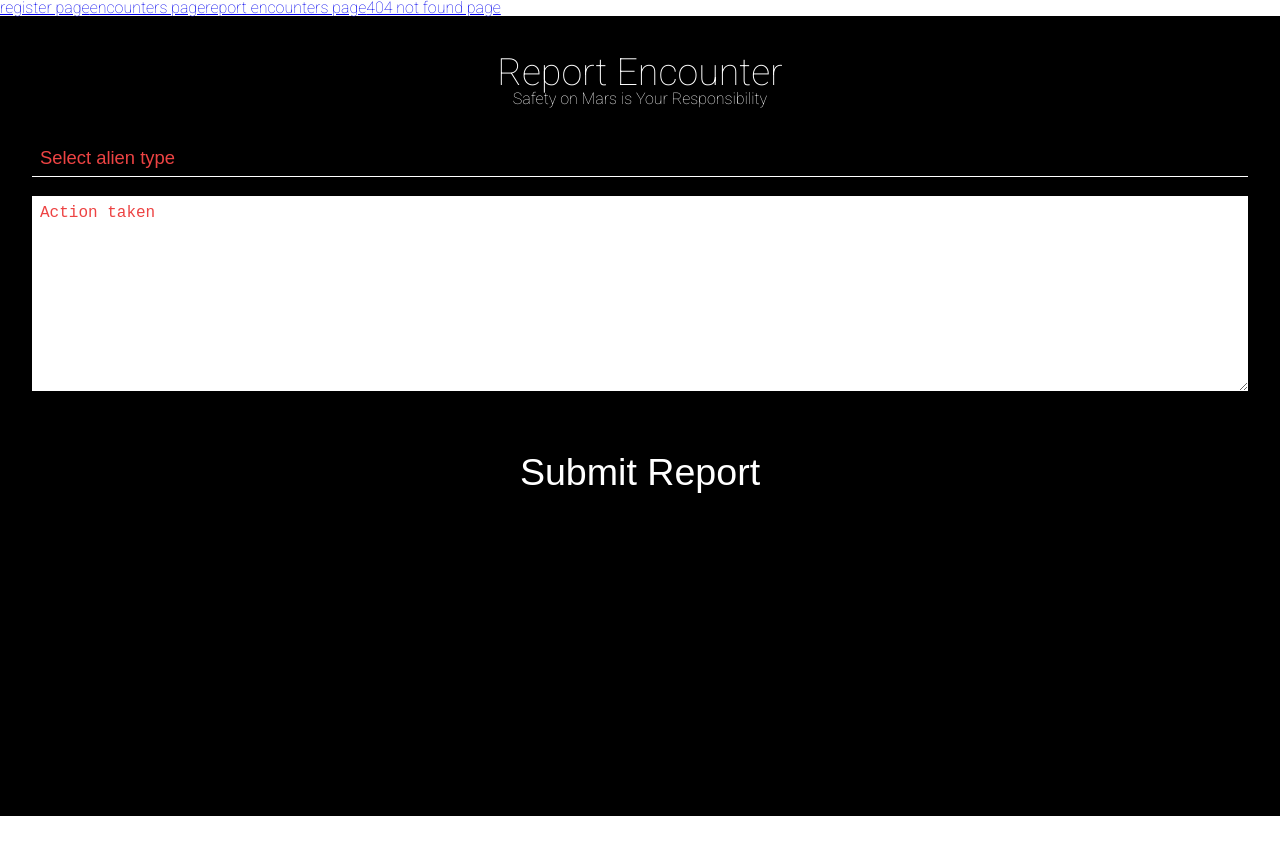
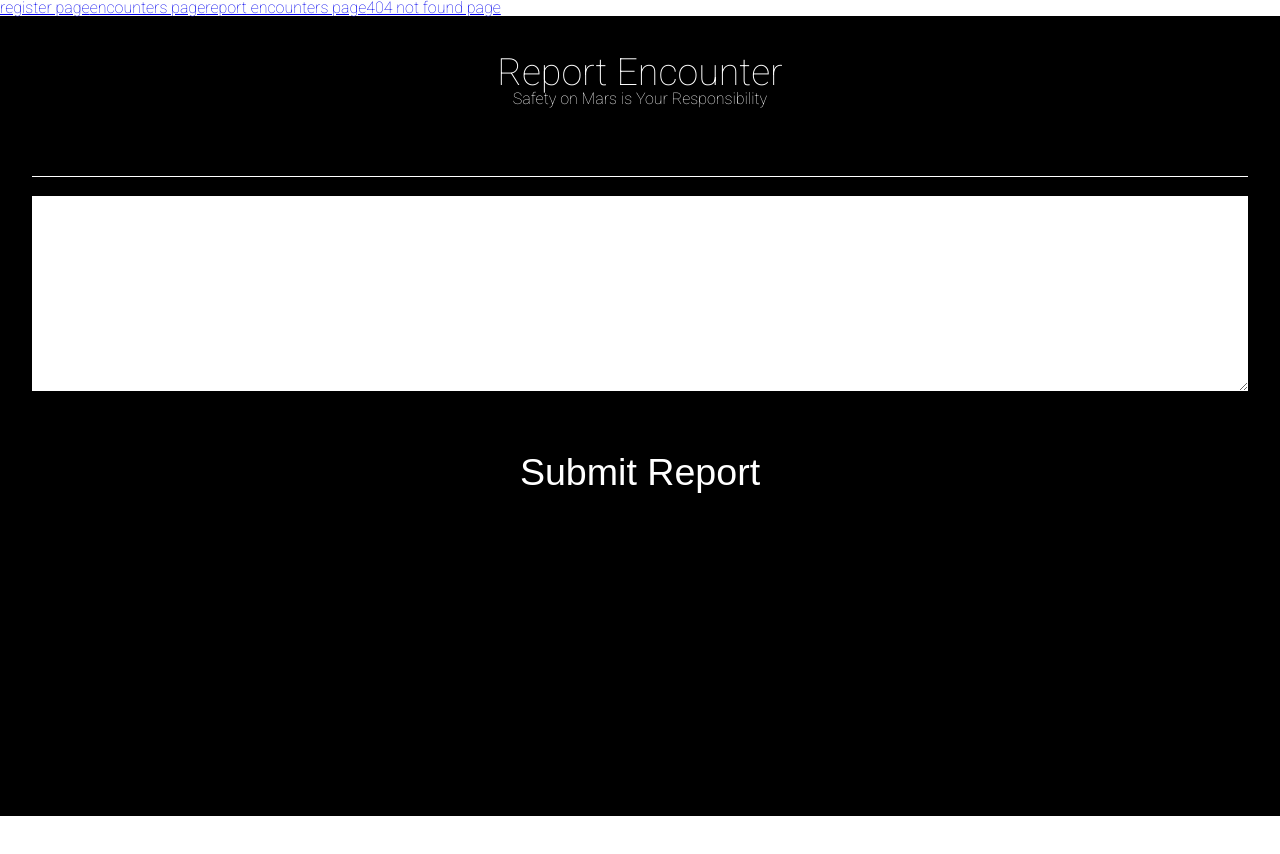
Before and after one commit to evanlawgray/mars-colony, an Angular app: page /report in a window 1280 px wide. Before the commit this address had no page. Built offline with nearby package versions, Linux system fonts and the light colour scheme.

Commit message:
Bind report encounter form to capture data from user (not inc. date & colonist ID).

```diff
--- a/src/app/report/report.component.html
+++ b/src/app/report/report.component.html
@@ -4,20 +4,17 @@
     <p class="report-encounter-text">Safety on Mars is Your Responsibility</p>
 
     <div class="form-container">
-        <form id="form">
+        <form id="form" [formGroup]="reportForm" [ngClass]="{'flashing-input':submitted}">
 
-          <select>
-            <option value="" disabled selected>Select alien type</option>
-            <option value="AlienHunter">Predator</option>
-            <option value="YogaTeacher">Endomorph</option>
-            <option value="DustFarmer">Octospider</option>
-            <option value="Front-End Developer">Special K</option>
+          <select formControlName="atype">
+            <option value="none" disabled selected>Select alien type</option>
+            <option *ngFor="let alien of aliens" value="{{alien.id}}">{{ alien.type }}</option>
           </select>
 
-          <textarea class="alien-type-textarea" name="alien-type-form" form="form">Action taken</textarea>
+          <textarea class="alien-type-textarea" name="alien-type-form" formControlName="action" form="form">Action taken</textarea>
         </form>
 
-        <button type="submit" class="submit-report-button">Submit Report</button>
+        <button (click)="logEncounter()" type="submit" class="submit-report-button">Submit Report</button>
     </div>
   </div>
 </div>
--- a/src/app/report/report.component.ts
+++ b/src/app/report/report.component.ts
@@ -1,4 +1,6 @@
 import { Component, OnInit } from '@angular/core';
+import { FormGroup, FormControl, FormBuilder, Validators, ValidatorFn, AbstractControl } from '@angular/forms';
+import { NewEncounter, Alien, Colonist } from '../models';
 
 @Component({
   selector: 'app-report',
@@ -6,8 +8,67 @@ import { Component, OnInit } from '@angular/core';
   styleUrls: ['./report.component.scss']
 })
 export class ReportComponent implements OnInit {
+  newEncounter: NewEncounter;
+  colonist: Colonist;
+  aliens: Alien[];
+  date: Date;
+  reportForm: FormGroup;
+  submitted: boolean;
 
-  constructor() { }
+
+  constructor() {
+    this.aliens = [
+      {
+        "type": "Special K",
+        "submitted_by": "1",
+        "id": 1,
+        "description": "Special."
+      },
+      {
+        "type": "Endomorph",
+        "submitted_by": "1",
+        "id": 2,
+        "description": "Slimy, and gross."
+      },
+      {
+        "type": "Octospider",
+        "submitted_by": "1",
+        "id": 3,
+        "description": "Rendevous with Rama."
+      },
+      {
+        "type": "The Predator",
+        "submitted_by": "1",
+        "id": 4,
+        "description": "Yeah, he's here. Call Arnold."
+      },
+      {
+        "type": "Darth Vader",
+        "submitted_by": "3",
+        "id": 5,
+        "description": "Got daddy issues."
+      },
+      {
+        "type": "Yoda",
+        "submitted_by": "3",
+        "id": 6,
+        "description": "Do or do not do; there is not try."
+      }
+    ];
+
+    this.submitted = false;
+
+    this.reportForm = new FormGroup ({
+      atype: new FormControl('', [Validators.required]),
+      action: new FormControl('', [Validators.required, Validators.maxLength(200)])
+  })
+
+   }
+
+   logEncounter(){
+     this.submitted = true;
+     console.log(this.reportForm);
+   }
 
   ngOnInit() {
   }
```
